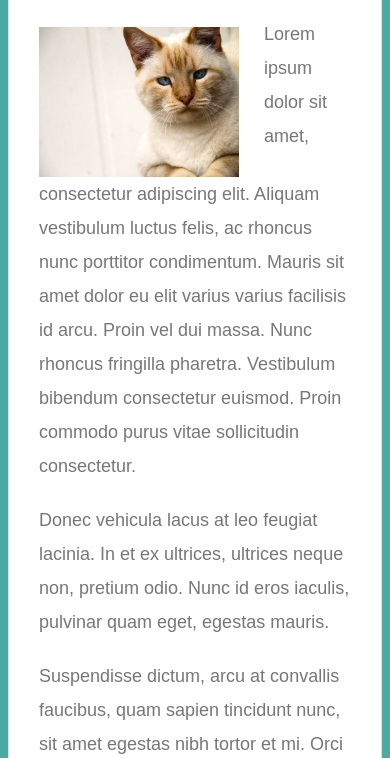
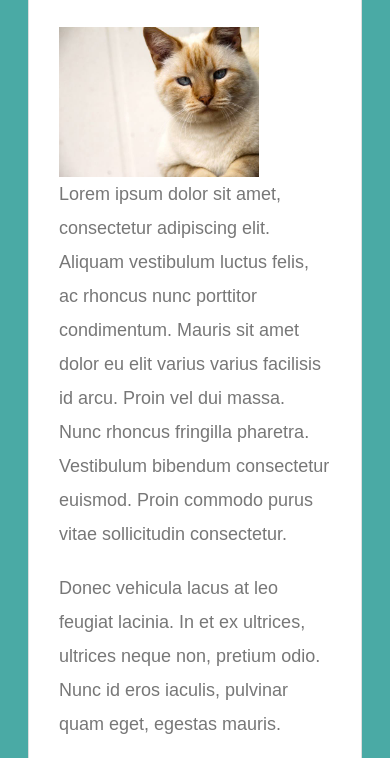
Before and after one commit to adorkwithaspork/Responsive-Portfolio, a plain HTML site: page recommended-homework-solution/index.html in a window 390 px wide. Shown: the part 269-1027 px from the top of the page. Drawn offline with Linux system fonts and the light colour scheme.

Commit message:
Added mad width to do homework

```diff
--- a/recommended-homework-solution/assets/css/style.css
+++ b/recommended-homework-solution/assets/css/style.css
@@ -218,6 +218,18 @@ input[type=submit] {
 
 @media screen and (max-width: 980px) {
 
+  .container {
+    padding: 0 20px;
+    max-width: 768;
+  }
+
+  #main-container {
+    padding-top: 130px;
+  }
+
+  .main-section {
+    max-width: 420px;;
+  }
 
 }
 
@@ -227,8 +239,8 @@ input[type=submit] {
     background: #4aaaa5
   }
 
-  wrapper {
-    width: 600px;
+  .main-section {
+    max-width: 100%;
   }
 
 }
```
